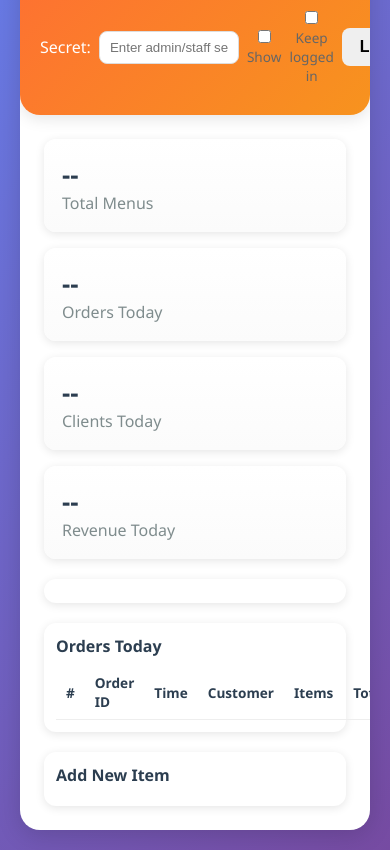
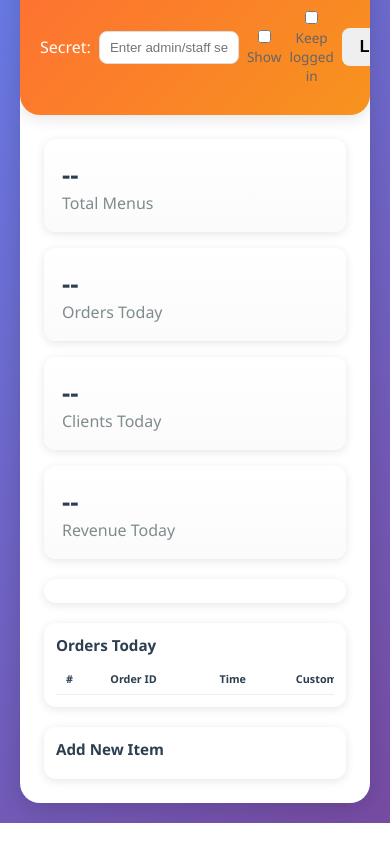
Before and after one commit to Lakhveerdhot/Menu, a plain HTML site: page owner.html in a window 390 px wide. Shown: the part 130-980 px from the top of the page. After the commit the page ends 953 px from the top, so only its background shows below. Drawn offline with Linux system fonts and the light colour scheme.

Commit message:
Improve mobile responsiveness for owner dashboard orders table with horizontal scroll

```diff
--- a/styles.css
+++ b/styles.css
@@ -437,8 +437,14 @@ body.modal-open {
     .header-right { margin-top:12px; }
     .secret-input { width:140px; }
     .dashboard-main { padding:12px; }
-    .orders-table { font-size:0.85em; }
-    .orders-table th, .orders-table td { padding:6px 4px; }
+    .orders-table { font-size:0.75em; min-width:500px; }
+    .orders-table th, .orders-table td { padding:6px 4px; font-size:0.9em; }
+    .panel { padding:8px; }
+    .panel-header { font-size:0.95em; }
+    .stat-card { padding:12px; }
+    .stat-value { font-size:1.3em; }
+    .menu-button-panel { padding:12px; }
+    .menu-mgmt-btn { padding:12px 20px; font-size:1em; }
 }
 
 /* Dashboard layout */
@@ -451,11 +457,12 @@ body.modal-open {
 .menu-button-panel { width:100%; text-align:center; padding:20px; }
 .menu-mgmt-btn { width:100%; max-width:400px; padding:16px 24px; font-size:1.1em; background:var(--primary-color); color:white; }
 .orders-panel { flex:1; width:100%; }
+.orders-panel .panel-body { overflow-x:auto; -webkit-overflow-scrolling:touch; }
 .add-item-panel { flex:1; width:100%; }
 .panel { background:white; border-radius:12px; padding:12px; box-shadow: var(--shadow); }
 .panel-header { font-weight:700; margin-bottom:8px; }
-.orders-table { width:100%; border-collapse:collapse; }
-.orders-table th, .orders-table td { padding:8px 10px; border-bottom:1px solid #eee; text-align:left; }
+.orders-table { width:100%; border-collapse:collapse; min-width:600px; }
+.orders-table th, .orders-table td { padding:8px 10px; border-bottom:1px solid #eee; text-align:left; white-space:nowrap; }
 .add-form { display:flex; flex-direction:column; gap:8px; }
 
 /* Menu Management Modal */
```
